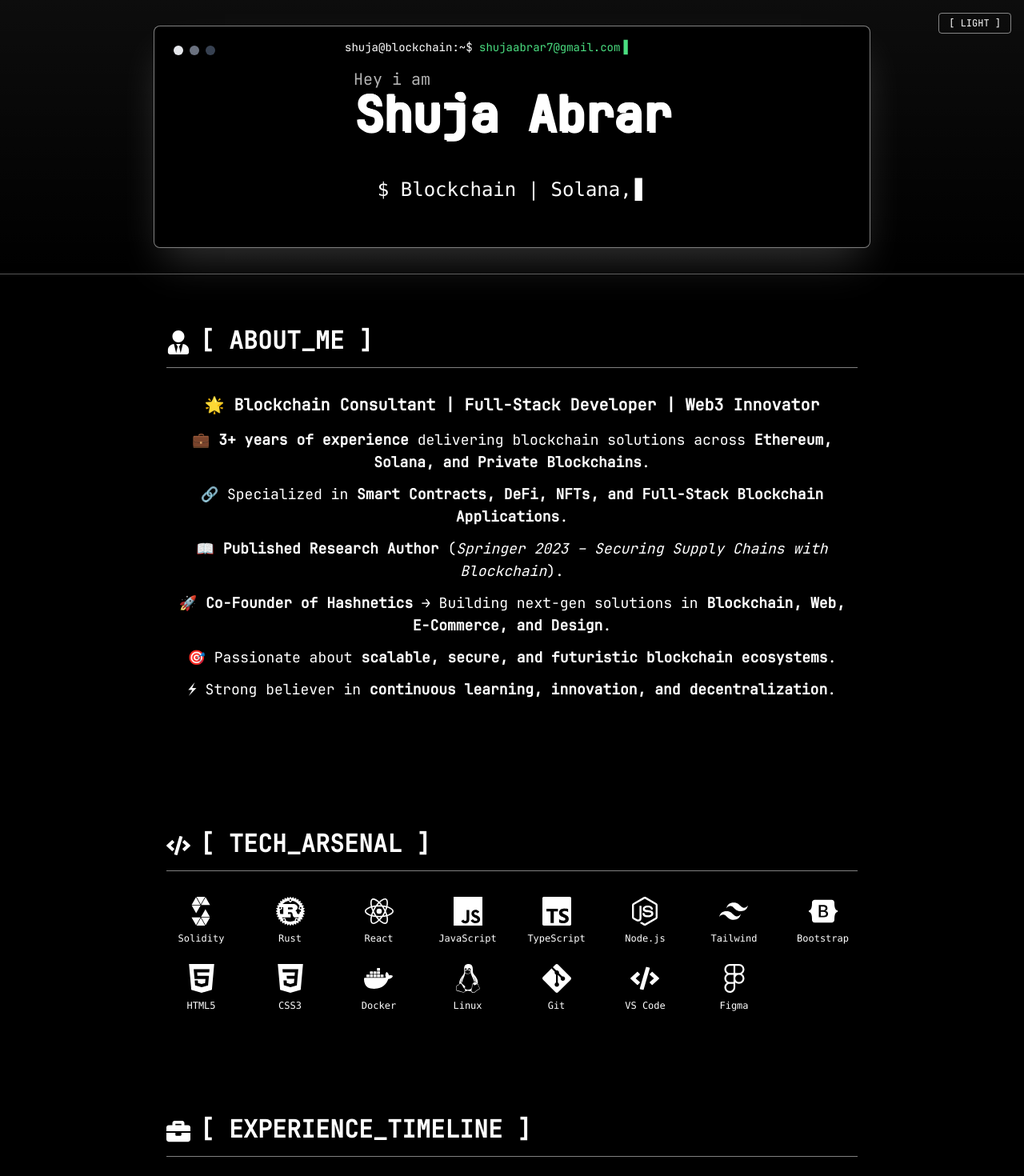
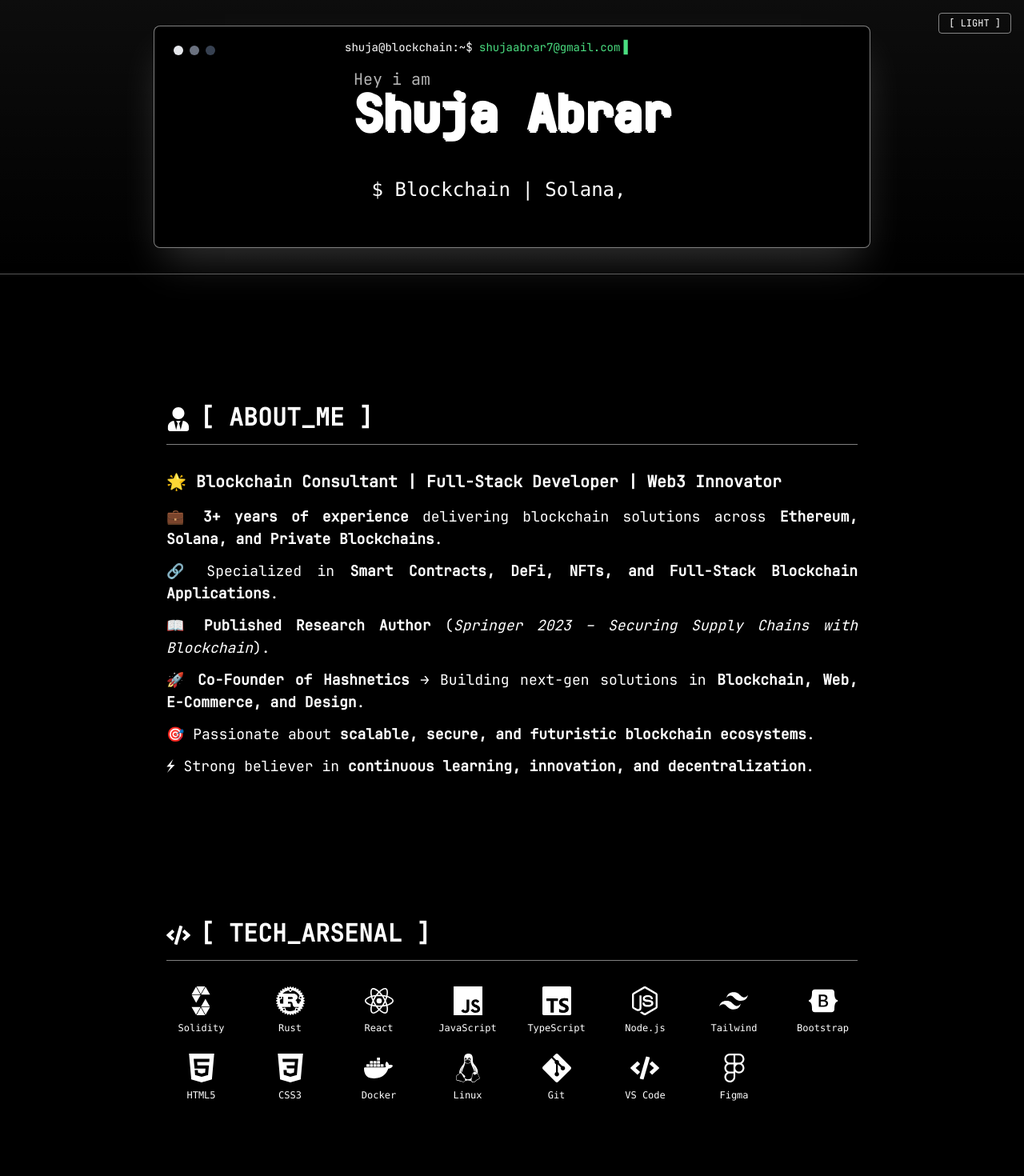
Before and after one commit to ShujaGraphy7/ShujaGraphy7, a React (Vite) app: page / in a window 1280 px wide. Shown: the top 1470 px of the page at 80% size. Built offline with nearby package versions, Linux system fonts and the light colour scheme.

Commit message:
Add section detection and sticky header functionality in App component; enhance scroll handling and UI updates for improved user experience.

```diff
--- a/src/App.jsx
+++ b/src/App.jsx
@@ -26,6 +26,9 @@ function App() {
   const [contactIndex, setContactIndex] = useState(0)
   const [isTyping, setIsTyping] = useState(true)
   const [scrollGlitch, setScrollGlitch] = useState(false)
+  const [currentSection, setCurrentSection] = useState('ABOUT_ME')
+  const [headerVisible, setHeaderVisible] = useState(false)
+  const [hiddenSectionTitle, setHiddenSectionTitle] = useState(null)
 
   const typingTexts = useMemo(() => [
     "Blockchain Consultant",
@@ -112,7 +115,7 @@ function App() {
     }
   }, [contactIndex, contactInfo])
 
-  // Scroll glitch effect
+  // Scroll glitch effect and section detection
   useEffect(() => {
     const handleScroll = () => {
       // Trigger glitch effect randomly during scroll
@@ -120,6 +123,46 @@ function App() {
         setScrollGlitch(true)
         setTimeout(() => setScrollGlitch(false), 150)
       }
+
+      // Show header when section titles hit the top of screen
+      const currentScrollY = window.scrollY
+      const headerHeight = 80 // Approximate header height
+
+      // Detect current section and show header when section title hits top
+      const sections = [
+        { id: 'ABOUT_ME', element: document.getElementById('about-me') },
+        { id: 'TECH_ARSENAL', element: document.getElementById('tech-stack') },
+        { id: 'EXPERIENCE_TIMELINE', element: document.getElementById('experience') },
+        { id: 'EDUCATION_CERTS', element: document.getElementById('education') },
+        { id: 'HIRE_ME', element: document.getElementById('hire-me') },
+        { id: 'PAYMENT_METHODS', element: document.getElementById('payment') },
+        { id: 'CONNECT', element: document.getElementById('connect') }
+      ]
+
+      let shouldShowHeader = false
+      let currentSectionFound = null
+      let sectionToHide = null
+
+      for (let i = 0; i < sections.length; i++) {
+        const section = sections[i]
+        if (section.element) {
+          const sectionTop = section.element.offsetTop
+          const sectionTitleTop = sectionTop + 20 // Offset to section title
+
+          // Check if section title is at or above the top of viewport
+          if (sectionTitleTop <= currentScrollY + headerHeight) {
+            shouldShowHeader = true
+            currentSectionFound = section.id
+            sectionToHide = section.id
+          }
+        }
+      }
+
+      setHeaderVisible(shouldShowHeader)
+      if (currentSectionFound) {
+        setCurrentSection(currentSectionFound)
+      }
+      setHiddenSectionTitle(sectionToHide)
     }
 
     window.addEventListener('scroll', handleScroll, { passive: false })
@@ -318,9 +361,44 @@ function App() {
         </div>
       </motion.div>
 
-                {/* About Me */}
+                {/* Sticky Header Container */}
+      <motion.div
+        className={`fixed top-0 left-0 right-0 z-50 ${
+          isDarkTheme
+            ? 'bg-black border-b border-white/20'
+            : 'bg-gray-50 border-b border-gray-800/20'
+        }`}
+        initial={{ y: -100 }}
+        animate={{ y: headerVisible ? 0 : -100 }}
+        transition={{ duration: 0.4, ease: "easeInOut" }}
+      >
+        <div className="max-w-4xl mx-auto px-4 py-4">
+          <motion.h2
+            className={`text-2xl font-bold text-left transition-colors duration-300 ${
+              isDarkTheme ? 'text-white' : 'text-gray-800'
+            }`}
+            key={currentSection}
+            initial={{ opacity: 0, y: -30 }}
+            animate={{ opacity: 1, y: 0 }}
+            exit={{ opacity: 0, y: 30 }}
+            transition={{ duration: 0.3, ease: "easeInOut" }}
+          >
+            {currentSection === 'ABOUT_ME' && <FaUserTie className="inline mr-3" />}
+            {currentSection === 'TECH_ARSENAL' && <FaCode className="inline mr-3" />}
+            {currentSection === 'EXPERIENCE_TIMELINE' && <FaBriefcase className="inline mr-3" />}
+            {currentSection === 'EDUCATION_CERTS' && <FaGraduationCap className="inline mr-3" />}
+            {currentSection === 'HIRE_ME' && <FaRocket className="inline mr-3" />}
+            {currentSection === 'PAYMENT_METHODS' && <FaShieldAlt className="inline mr-3" />}
+            {currentSection === 'CONNECT' && <FaShieldAlt className="inline mr-3" />}
+            [ {currentSection.replace('_', ' ')} ]
+          </motion.h2>
+        </div>
+      </motion.div>
+
+      {/* About Me */}
           <motion.section
-            className="py-16 px-4 max-w-4xl mx-auto"
+            id="about-me"
+            className="py-16 px-4 max-w-4xl mx-auto mt-20"
             initial={{ opacity: 0, y: 30 }}
             whileInView={{ opacity: 1, y: 0 }}
             viewport={{ once: false, amount: 0.2 }}
@@ -337,7 +415,7 @@ function App() {
             }}
           >
         <motion.h2
-          className={`text-3xl font-bold mb-8 text-left border-b pb-4 transition-colors duration-300 ${
+          className={`text-3xl font-bold mb-8 text-left border-b pb-4 transition-colors duration-300 py-4 ${
             isDarkTheme
               ? 'border-white/50 text-white'
               : 'border-gray-800/50 text-gray-800'
@@ -345,25 +423,29 @@ function App() {
           initial={{ opacity: 0, x: -20 }}
           whileInView={{ opacity: 1, x: 0 }}
           viewport={{ once: false, amount: 0.2 }}
-          transition={{ duration: 1.2, ease: "easeOut" }}
           whileHover={{
             x: [0, -2, 2, 0],
             transition: { duration: 0.6, ease: "easeInOut" }
           }}
+          animate={{
+            opacity: hiddenSectionTitle === 'ABOUT_ME' ? 0 : 1,
+            y: hiddenSectionTitle === 'ABOUT_ME' ? -20 : 0
+          }}
+          transition={{ duration: 0.3, ease: "easeInOut" }}
         >
           <FaUserTie className="inline mr-3" />
           [ ABOUT_ME ]
         </motion.h2>
 
         <motion.div
-          className="text-center mb-8"
+          className="text-left mb-8"
           initial={{ opacity: 0, y: 20 }}
           whileInView={{ opacity: 1, y: 0 }}
           viewport={{ once: false, amount: 0.2 }}
           transition={{ duration: 1.8, ease: "easeOut" }}
         >
           <motion.p
-            className={`text-xl mb-4 ${
+            className={`text-xl mb-4 text-justify ${
               isDarkTheme ? 'text-white' : 'text-gray-800'
             }`}
             initial={{ opacity: 0, scale: 0.9 }}
@@ -378,7 +460,7 @@ function App() {
             🌟 <strong>Blockchain Consultant | Full-Stack Developer | Web3 Innovator</strong>
           </motion.p>
           <motion.div
-            className="space-y-3 text-lg"
+            className="space-y-3 text-lg text-justify"
             initial={{ opacity: 0, y: 15 }}
             whileInView={{ opacity: 1, y: 0 }}
             viewport={{ once: false, amount: 0.2 }}
@@ -448,6 +530,7 @@ function App() {
 
       {/* Tech Stack */}
       <motion.section
+        id="tech-stack"
         className="py-16 px-4 max-w-4xl mx-auto"
         initial={{ opacity: 0, y: 30 }}
         whileInView={{ opacity: 1, y: 0 }}
@@ -465,7 +548,7 @@ function App() {
         }}
       >
         <motion.h2
-          className={`text-3xl font-bold mb-8 text-left border-b pb-4 transition-colors duration-300 ${
+          className={`text-3xl font-bold mb-8 text-left border-b pb-4 transition-colors duration-300 py-4 ${
             isDarkTheme
               ? 'border-white/50 text-white'
               : 'border-gray-800/50 text-gray-800'
@@ -615,6 +698,7 @@ function App() {
 
       {/* Experience Timeline */}
       <motion.section
+        id="experience"
         className="py-16 px-4 max-w-4xl mx-auto"
         initial={{ opacity: 0, y: 30 }}
         whileInView={{ opacity: 1, y: 0 }}
@@ -632,7 +716,7 @@ function App() {
         }}
       >
         <motion.h2
-          className={`text-3xl font-bold mb-8 text-left border-b pb-4 transition-colors duration-300 ${
+          className={`text-3xl font-bold mb-8 text-left border-b pb-4 transition-colors duration-300 py-4 ${
             isDarkTheme
               ? 'border-white/50 text-white'
               : 'border-gray-800/50 text-gray-800'
@@ -716,6 +800,7 @@ function App() {
 
       {/* Education & Certifications */}
       <motion.section
+        id="education"
         className="py-16 px-4 max-w-4xl mx-auto"
         variants={staggerContainer}
         initial="initial"
@@ -723,7 +808,7 @@ function App() {
         viewport={{ once: true }}
       >
         <motion.h2
-          className={`text-3xl font-bold mb-8 text-left border-b pb-4 transition-colors duration-300 ${
+          className={`text-3xl font-bold mb-8 text-left border-b pb-4 transition-colors duration-300 py-4 ${
             isDarkTheme
               ? 'border-white/50 text-white'
               : 'border-gray-800/50 text-gray-800'
@@ -798,6 +883,7 @@ function App() {
 
       {/* Freelance Platforms */}
       <motion.section
+        id="hire-me"
         className="py-16 px-4 max-w-4xl mx-auto"
         initial={{ opacity: 0, y: 30 }}
         whileInView={{ opacity: 1, y: 0 }}
@@ -815,7 +901,7 @@ function App() {
         }}
       >
         <motion.h2
-          className={`text-3xl font-bold mb-8 text-left border-b pb-4 transition-colors duration-300 ${
+          className={`text-3xl font-bold mb-8 text-left border-b pb-4 transition-colors duration-300 py-4 ${
             isDarkTheme
               ? 'border-white/50 text-white'
               : 'border-gray-800/50 text-gray-800'
@@ -909,6 +995,7 @@ function App() {
 
             {/* Payment Methods */}
       <motion.section
+        id="payment"
         className="py-16 px-4 max-w-4xl mx-auto"
         initial={{ opacity: 0, y: 30 }}
         whileInView={{ opacity: 1, y: 0 }}
@@ -926,7 +1013,7 @@ function App() {
         }}
       >
         <motion.h2
-          className={`text-3xl font-bold mb-8 text-left border-b pb-4 transition-colors duration-300 ${
+          className={`text-3xl font-bold mb-8 text-left border-b pb-4 transition-colors duration-300 py-4 ${
             isDarkTheme
               ? 'border-white/50 text-white'
               : 'border-gray-800/50 text-gray-800'
@@ -940,7 +1027,7 @@ function App() {
             transition: { duration: 0.6, ease: "easeInOut" }
           }}
         >
-          <FaShieldAlt className="inline mr-3" />
+          <FaShieldAlt className="inline mr-4" />
           [ PAYMENT_METHODS ]
         </motion.h2>
 
@@ -1118,6 +1205,7 @@ function App() {
 
       {/* Contact & Social Media */}
       <motion.section
+        id="connect"
         className="py-16 px-4 max-w-4xl mx-auto"
         initial={{ opacity: 0, y: 30 }}
         whileInView={{ opacity: 1, y: 0 }}
@@ -1135,7 +1223,7 @@ function App() {
         }}
       >
         <motion.h2
-          className={`text-3xl font-bold mb-8 text-left border-b pb-4 transition-colors duration-300 ${
+          className={`text-3xl font-bold mb-8 text-left border-b pb-4 transition-colors duration-300 py-4 ${
             isDarkTheme
               ? 'border-white/50 text-white'
               : 'border-gray-800/50 text-gray-800'
```
